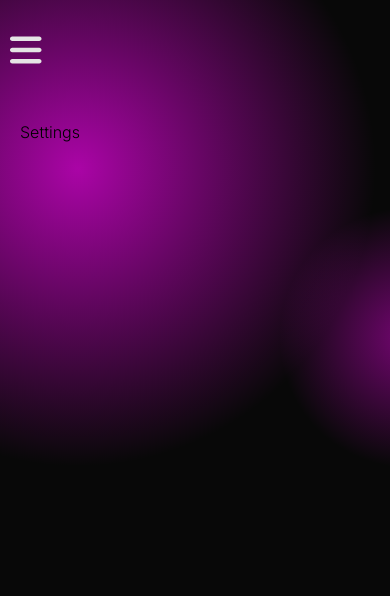
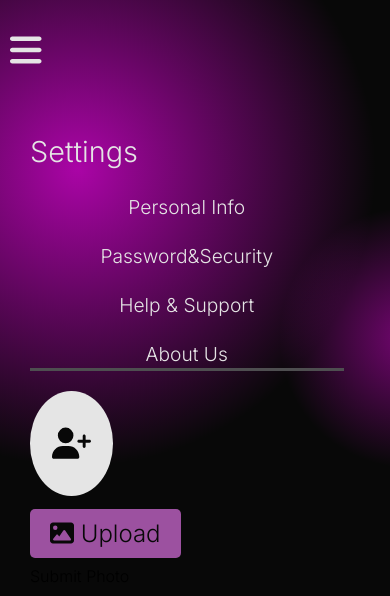
Before and after one commit to YujenM/Decentralized_Curreny, a React (Create React App) app in the folder Frontend/dcfrontend/: page /settings in a window 390 px wide. Shown: the top 596 px of the page. Built offline with nearby package versions, Linux system fonts and the light colour scheme; no server answers; sample sign-in values are in the browser's storage; a web font is replaced by a local one.

Commit message:
setting page added

```diff
--- /dev/null
+++ b/Frontend/dcfrontend/src/Components/Personalinfo.jsx
@@ -0,0 +1,92 @@
+import React, { useState } from 'react';
+import { FontAwesomeIcon } from '@fortawesome/react-fontawesome';
+import * as icon from '@fortawesome/free-solid-svg-icons';
+
+function Personalinfo() {
+    const host = "https://decentralized-curreny.onrender.com";
+    const authToken = localStorage.getItem('authtoken');
+    const [imagePreview, setImagePreview] = useState(null); // For previewing the selected file
+    const [uploadStatus, setUploadStatus] = useState(null); // For feedback
+
+    const handleFileChange = (event) => {
+        const file = event.target.files[0];
+        if (file) {
+            setImagePreview(URL.createObjectURL(file)); // Generate preview URL
+        } else {
+            setImagePreview(null);
+        }
+    };
+
+    const addPhoto = async () => {
+        const formData = new FormData();
+        const imageFile = document.getElementById('image').files[0];
+
+        if (!imageFile) {
+            setUploadStatus("No file selected.");
+            return;
+        }
+
+        formData.append('image', imageFile);
+
+        try {
+            const response = await fetch(`${host}/Markapi/Settings/addprofile`, {
+                method: 'PUT',
+                headers: {
+                    'auth-token': authToken,
+                },
+                body: formData,
+            });
+
+            if (response.ok) {
+                const result = await response.json();
+                setUploadStatus("Photo uploaded successfully!");
+                console.log("updated succesfully")
+                console.log(result);
+            } else {
+                const error = await response.json();
+                setUploadStatus(error.message || "Failed to upload photo.");
+            }
+        } catch (err) {
+            setUploadStatus("An error occurred. Please try again.");
+            console.error(err);
+        }
+    };
+
+    return (
+        <div className="personalinfo">
+            <div className="addphoto mt-5">
+                <div className="usericon">
+                    {imagePreview ? (
+                        <img
+                            src={imagePreview}
+                            alt="Preview"
+                            className="fonticon"
+                            style={{ width: "100px", height: "100px", borderRadius: "50%" }}
+                        />
+                    ) : (
+                        <FontAwesomeIcon className="fonticon" icon={icon.faUserPlus} />
+                    )}
+                </div>
+                <div className="mt-5">
+                    <label className="mt-5 ml-5" htmlFor="image">
+                        <FontAwesomeIcon icon={icon.faImage} /> Upload
+                    </label>
+                    <input
+                        type="file"
+                        id="image"
+                        name="image"
+                        accept="image/*"
+                        onChange={handleFileChange}
+                        required
+                    />
+                </div>
+                <button className="btn btn-primary mt-3" onClick={addPhoto}>
+                    Submit Photo
+                </button>
+            </div>
+            {uploadStatus && <p className="mt-3">{uploadStatus}</p>}
+        </div>
+    );
+}
+
+export default Personalinfo;
--- a/Frontend/dcfrontend/src/Css/Portfoliocard.css
+++ b/Frontend/dcfrontend/src/Css/Portfoliocard.css
@@ -70,35 +70,34 @@
 
 }
 
-@media (max-width:500px){
-    .portfoliocard{
-        width: 100%;
-        height: 20vh;
-        padding: 5%;
-        margin: 5%;
-        border-radius: 20px;
+@media (max-width: 500px) {
+    .portfoliocard {
+        padding-bottom:10%;
+        border-radius: 15px;
+        height: 95%;
     }
-    .cryptotitle{
-        color: var(--textColor);
-        font-size: var(--heading-h4-font-size);
-        font-weight: bold;
+
+    .cardname img {
+        width: 30px;
+        height: 30px;
     }
-    .cardname img{
-        width: 20%;
-        height: 20%px;
-        border-radius: 50%;
+
+    .cryptotitle {
+        font-size: var(--heading-h5-font-size);
     }
-    .deletebtn button{
-        background-color: var(--activeColor);
-        color: var(--textColor);
-        border: none;
-        border-radius: 10px;
-        padding: 5px;
-        margin: 5px;
+
+    .cryptocontent {
+        flex-direction: column;
+        align-items: flex-start;
     }
-    .price p{
-        color: var(--textColor);
-        font-size: var(--heading-h4-font-size);
-        font-weight: bold;
+
+    .price {
+        flex: 1 1 100%;
+        margin-top: 5%;
+    }
+
+    .deletebtn button {
+        padding: 5px 10px;
+        font-size: 0.9rem;
     }
 }
--- a/Frontend/dcfrontend/src/Css/Setting.css
+++ b/Frontend/dcfrontend/src/Css/Setting.css
@@ -1,35 +1,142 @@
-*{
+/* Global styles */
+* {
     margin: 0;
     padding: 0;
     box-sizing: border-box;
 }
-.dashboard-container {
-    margin-left:19%;
-    padding: 20px;
 
-
-    height: 100%;
+/* Color Variables */
+:root {
+    --mainColor: #1A1A1D;
+    --mainColorLight: #4E4E50;
+    --secondaryColor: #6F2232;
+    --textColor: #E5E5E5;
+    --activeColor: #7F00FF;
+    --backgroundColor: #080808;
+    --heading-h1-font-size: 2.5rem;
+    --heading-h2-font-size: 2rem;
+    --heading-h3-font-size: 1.5rem;
+    --link-spacing: 15px;
+    --buttombgcolor:#9C51A0;
 
 }
 
+/* Dashboard container */
+.dashboard-container {
+    margin-left: 19%;
+    padding: 20px;
+    height: 100%;
+    /* background-color: var(--backgroundColor); */
+}
+
+/* Dashboard content */
 .dashboard-content {
-    /* background-color: white; */
     padding: 20px;
     border-radius: 8px;
-    /* box-shadow: 0 2px 4px rgba(0, 0, 0, 0.1); */
+}
+
+.personalinfo{
+    /* background-color: red; */
+    height: 100vh;
 }
 
 
-@media(max-width:900px){
-    .dashboard-container{
-        margin-left: 0%;
-        /* background-color: red; */
+/* Settings heading */
+.settingsheading h1 {
+    font-size: var(--heading-h2-font-size);
+    font-weight: normal;
+    color: var(--textColor);
+    margin-bottom: 20px;
+}
+
+/* Settings content */
+.settingscontent {
+    display: flex;
+    flex-wrap: wrap;
+    justify-content: space-between;
+    gap: var(--link-spacing);
+    margin-right: 5%;
+    border-bottom: 3px solid var(--mainColorLight);
+}
+
+.settingtitle {
+    font-size: var(--heading-h3-font-size);
+    color: var(--textColor);
+    text-decoration: none;
+    transition: color 0.3s ease;
+}
+
+.settingtitle:hover {
+    color: var(--mainColorLight);
+}
+
+.usericon{
+    display: flex;
+    justify-content: center;
+    align-items: center;
+    width: 10%;
+    height: 15%;
+    border-radius: 50%;
+    margin-right: 10px;
+    padding: 10px;
+    background-color: var(--textColor);
+}
+.fonticon{
+    width: 3vw;
+    height: 10vh;
+    color: var(--backgroundColor);
+}
+input[type="file"] {
+    display: none;
+}
+
+label[for="image"] {
+    margin: 5% 0;
+    background-color: var(--buttombgcolor);
+    color:var(--backgroundColor);
+    padding: 10px 20px;
+    border-radius: 5px;
+    cursor: pointer;
+    font-size: var(--heading-h3-font-size);
+    transition: background-color 0.3s ease;
+}
+
+label[for="image"]:hover {
+    background-color: var(--mainColorLight);
+}
+
+/* Media Queries for Responsive Design */
+@media (max-width: 900px) {
+    .dashboard-container {
+        margin-left: 0;
         width: 100%;
     }
 
-}
-@media (max-width: 400px) {
-    .dashboard-container{
-        padding: 0px;
+    .settingscontent {
+        flex-direction: column;
+        align-items: center;
+        gap: 20px;
     }
 }
+
+@media (max-width: 500px) {
+    .usericon{
+        width: 25%;
+        height: 20%;
+    }
+    .fonticon{
+        width: 10vw;
+    }
+    .dashboard-container {
+        padding: 10px;
+    }
+
+    .settingsheading h1 {
+        font-size: 1.8rem;
+    }
+
+    .settingtitle {
+        font-size: 1.2rem;
+        text-align: center;
+    }
+}
--- a/Frontend/dcfrontend/src/pages/Dashboard.jsx
+++ b/Frontend/dcfrontend/src/pages/Dashboard.jsx
@@ -5,7 +5,7 @@ import DashboardChart from '../Components/dashboardchart';
 import Tabledata from '../Components/Tabledata';
 import News from '../Components/News';
 import '../Css/Dashnews.css'
-import Spinner from '../Components/Spinner';
+// import Spinner from '../Components/Spinner';
 
 function Dashboard() {
   return (
--- a/Frontend/dcfrontend/src/pages/Settings.jsx
+++ b/Frontend/dcfrontend/src/pages/Settings.jsx
@@ -1,12 +1,27 @@
 import React from 'react'
 import '../Css/Setting.css';
+import { Link } from 'react-router-dom';
+import Personalinfo from '../Components/Personalinfo';
+
 
 
 function Settings() {
   return (
     <div className='dashboard-container'>
         <div className='dashboard-content'>
+          <div className="settingsheading">
             <h1>Settings</h1>
+          </div>
+          <div className="settingscontent">
+            <Link className='settingtitle'>Personal Info</Link>
+            <Link className='settingtitle'>Password&Security</Link>
+            <Link className='settingtitle'>Help & Support</Link>
+            <Link className='settingtitle'>About Us</Link>
+          </div>
+          <div>
+            <Personalinfo/>
+          </div>
+
 
         </div>
 
```
